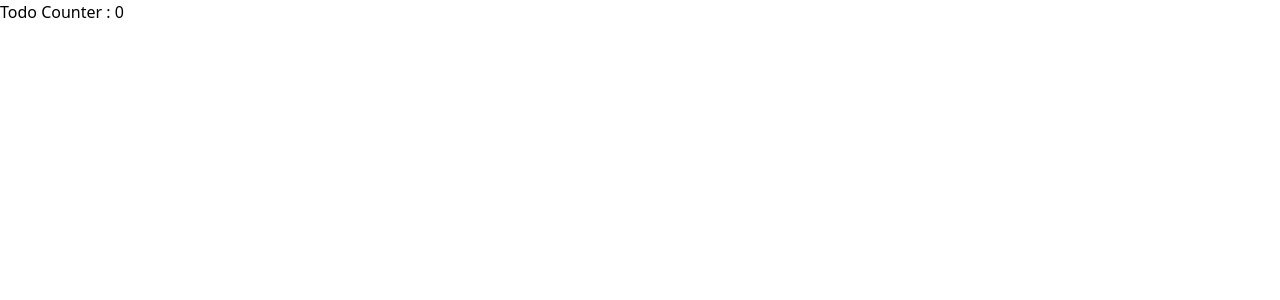
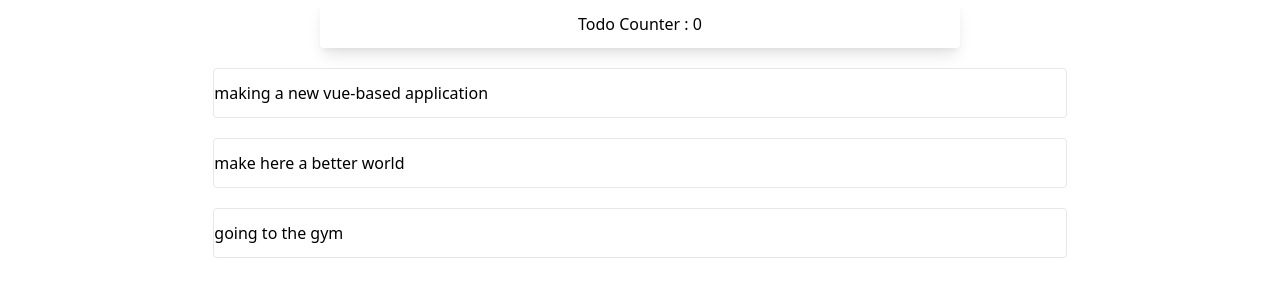
Before and after one commit to Erfan-Motallebi/vueApp-todoList-tailwind, a Vue app: page / in a window 1280 px wide. Shown: the top 300 px of the page. Built offline with nearby package versions, Linux system fonts and the light colour scheme.

Commit message:
made new stuff and examples using styles

```diff
--- a/src/components/TodoList.vue
+++ b/src/components/TodoList.vue
@@ -1,7 +1,18 @@
 <template>
-  <div>
+  <div class="w-full flex flex-col">
+    <section class="w-1/2 m-auto">
+      <h1 class="text-center rounded shadow-lg py-3">
+        Todo Counter : {{ todoCounter }}
+      </h1>
+    </section>
     <section>
-      <h1>Todo Counter : {{ todoCounter }}</h1>
+      <p
+        class="w-4/6 m-auto border rounded text-left py-3 mt-5"
+        v-for="todo in todos"
+        :key="todo.id"
+      >
+        {{ todo.job }}
+      </p>
     </section>
   </div>
 </template>
@@ -11,6 +22,11 @@ export default {
   data() {
     return {
       todoCounter: 0,
+      todos: [
+        { id: 0, job: "making a new vue-based application" },
+        { id: 1, job: "make here a better world" },
+        { id: 2, job: "going to the gym" },
+      ],
     };
   },
 };
```
